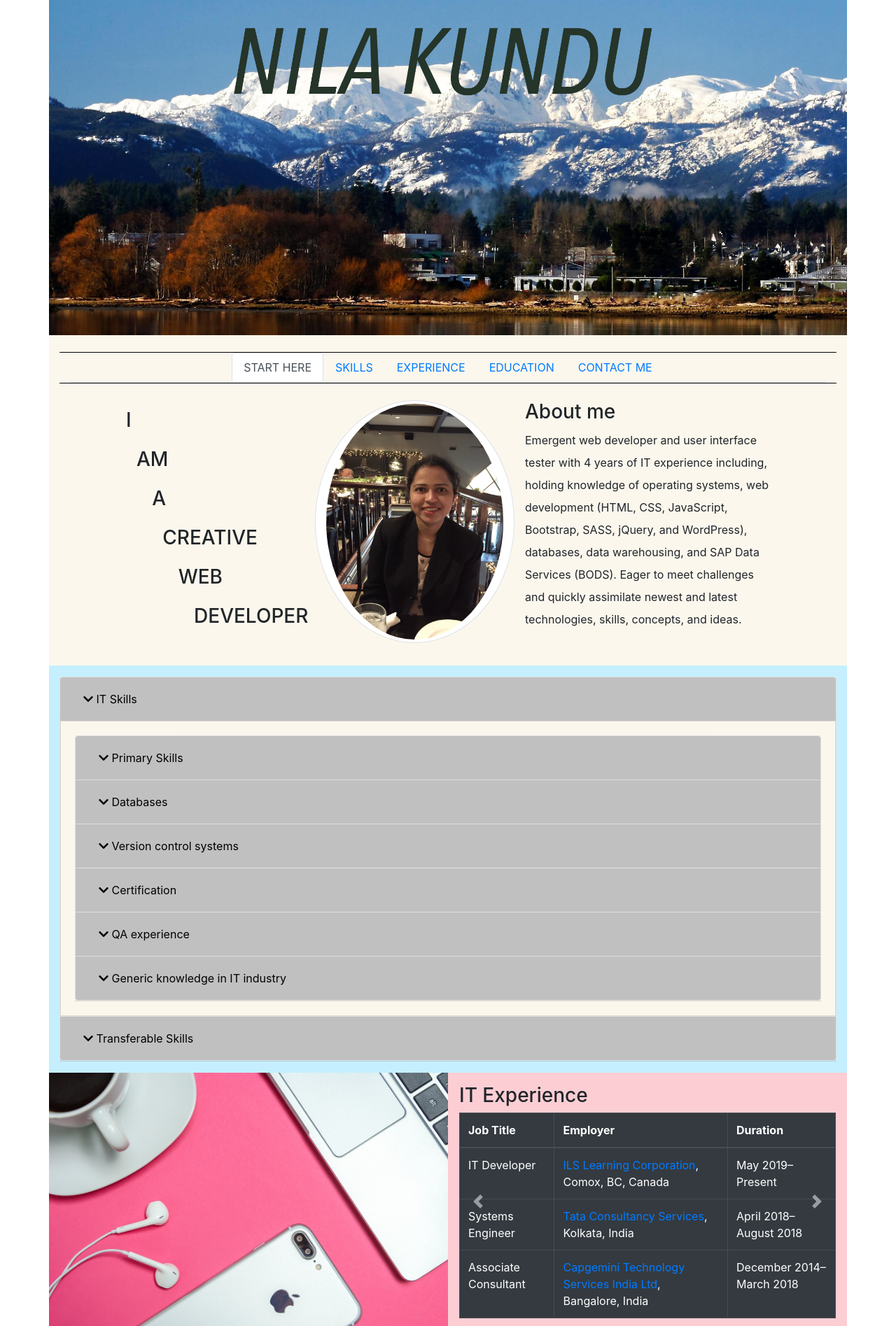
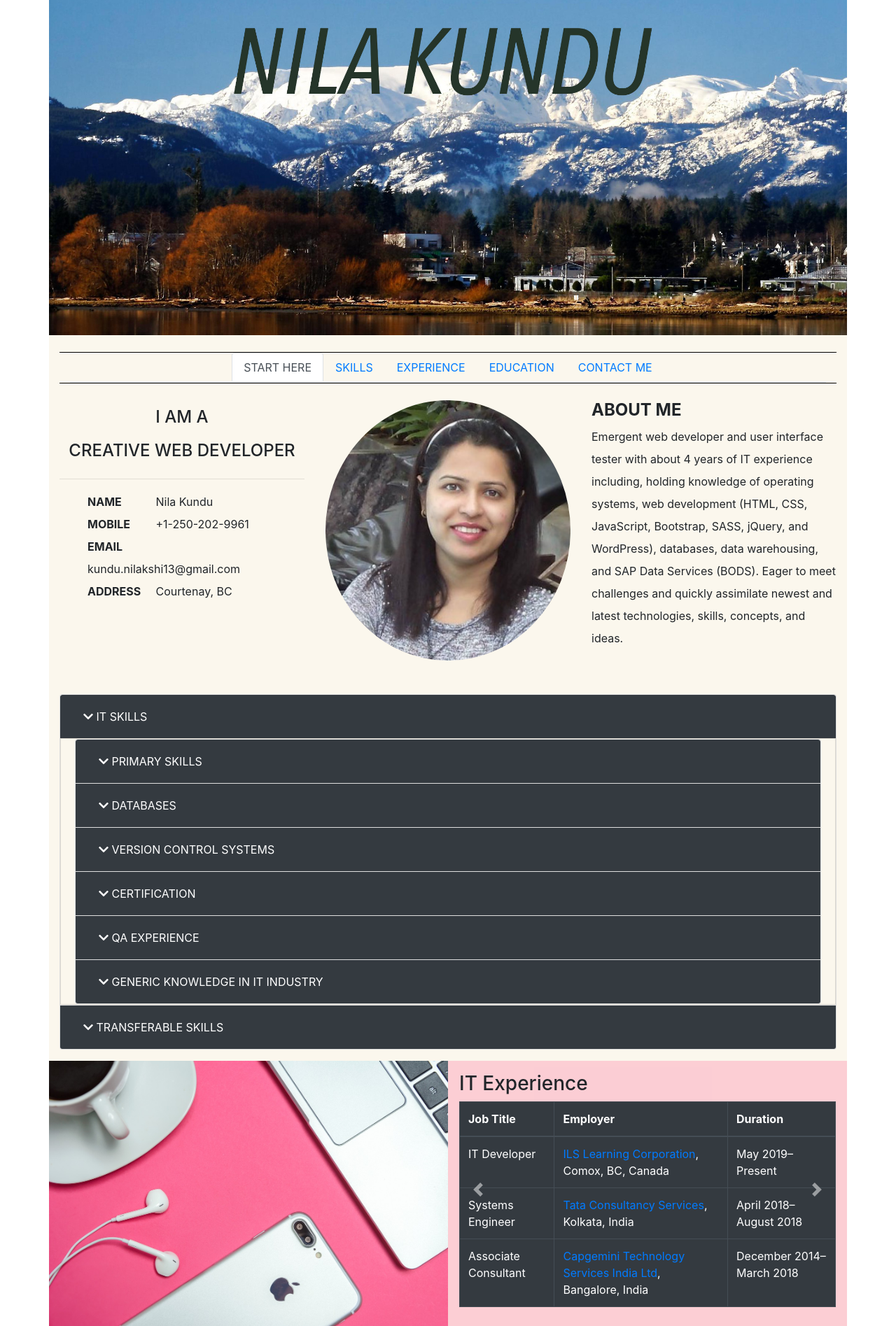
Before and after one commit to imgstudent/nilaGH.github.io, a PHP site: page / in a window 1280 px wide. Shown: the top 1895 px of the page at 70% size. Run offline with PHP 8.4, Linux system fonts and the light colour scheme; some libraries are stand-ins or nearby versions.

Commit message:
Saved changes - May 11, 2020

```diff
--- a/customStyles.css
+++ b/customStyles.css
@@ -31,7 +31,7 @@ body {
     border-bottom: 1px solid black;
 }
 
-.creative-developer > h3 {
+#summary > h4 {
     line-height: 2;
 }
 
@@ -43,30 +43,75 @@ body {
     padding-bottom: 2em;;
 }
 
+#address {
+    padding: 0;
+}
+
+#address li {
+    list-style-type: none;
+}
+
+.address-text li {
+    display: inline-block;
+    line-height: 2;
+}
+
+.address-text li:nth-child(1) {
+    text-transform: uppercase;
+    width: 30%;
+}
+
 #skills {
-    background-color: rgb(197,239,255);
+    /* background-color: rgb(197,239,255); */
     padding: 1em 0;;
 }
 
 .card-header .btn-link {
-    color: black;
+    color: rgb(255,255,255);
+    text-transform: uppercase;
 }
 
 .card-header {
-    background-color: #C0C0C0;
+    background-color: rgb(52,58,64);
 }
 
 .card-body {
+    padding-top: 0;
+    padding-bottom: 0;
     background-color: #fbf7ed;
     border: 1px solid rgba(0,0,0,.125);
+}
+
+#accordionSpecificSkills {
+    border-top: none;
+    border-bottom: none;
 }
 
 #accordionSpecificSkills .card-body {
     background-color: rgba(8,103,11, 0.2);
 }
 
-.accordion {
-    border-bottom: 1px solid rgba(0,0,0,.125);
+#collapseOne ul {
+    margin-bottom: 0;
+}
+
+#collapseOne li {
+    list-style-type: none;
+    display: inline-block;
+    vertical-align: middle;
+}
+
+#collapseOne li:nth-child(1) {
+    text-align: left;
+    width: 70%;
+}
+
+#collapseOne > .card-body {
+    padding-bottom: 1.2em;padding-top: 1.2em;
+}
+
+.progress {
+    height: 25px;
 }
 
 #employment > img,
@@ -94,5 +139,12 @@ body {
 }
 
 #contact {
+    background-image: url("images/keyboard-connect.jpg");
     padding: 1em 0;
 }
+
+#contactInformation > div,
+#contactForm > form {
+    padding: 1em;
+    background-color: #fbf7ed;
+}
--- a/index.html
+++ b/index.html
@@ -12,7 +12,7 @@
   <link rel="stylesheet" href="bootstrap/css/bootstrap.min.css">
   <!--Custom CSS-->
   <link rel="stylesheet" href="customStyles.css">
-  <title>Hello, world!</title>
+  <title>Nila Kundu :: Portfolio</title>
 </head>
 
 <body>
@@ -34,28 +34,50 @@
     </div>
 
     <div class="row" id="inteoduction">
-      <div class="col-md-1"></div>
-      <div class="col-md-3 creative-developer">
-        <h3>
-          I<br />
-          &nbsp;&nbsp;AM<br />
-          &nbsp;&nbsp;&nbsp;&nbsp;&nbsp;A<br />
-          &nbsp;&nbsp;&nbsp;&nbsp;&nbsp;&nbsp;&nbsp;CREATIVE<br />
-          &nbsp;&nbsp;&nbsp;&nbsp;&nbsp;&nbsp;&nbsp;&nbsp;&nbsp;&nbsp;WEB<br />
-          &nbsp;&nbsp;&nbsp;&nbsp;&nbsp;&nbsp;&nbsp;&nbsp;&nbsp;&nbsp;&nbsp;&nbsp;&nbsp;DEVELOPER
-        </h3>
+      <div class="col-sm-12 col-md-4" id="summary">
+        <h4 class="text-center" style="text-transform: uppercase;">
+          I am a<br />
+          creative web developer
+        </h4>
+        <hr>
+        <ul id="address">
+          <li>
+            <ul class="address-text">
+              <li><strong>Name</strong></li>
+              <li>Nila Kundu</li>
+            </ul>
+          </li>
+          <li>
+            <ul class="address-text">
+              <li><strong>Mobile</strong></li>
+              <li>+1-250-202-9961</li>
+            </ul>
+          </li>
+          <li>
+            <ul class="address-text">
+              <li><strong>Email</strong></li>
+              <li>kundu.nilakshi13@gmail.com</li>
+            </ul>
+          </li>
+          <li>
+            <ul class="address-text">
+              <li><strong>Address</strong></li>
+              <li>Courtenay, BC</li>
+            </ul>
+          </li>
+        </ul>
       </div>
-      <img src="images/profile-pic.jpg" alt="profile-pic" class="col-md-3 rounded-circle img-thumbnail responsive">
-      <div class="col-md-4 about-me">
-        <h3>About me</h3>
+      <img src="images/me.jpeg" alt="profile-pic" class="col-sm-12 col-md-4 rounded-circle responsive">
+      <div class="col-sm-12 col-md-4 about-me">
+        <h4 style="font-weight: bold; text-transform: uppercase;">About me</h4>
         <p>
-          Emergent web developer and user interface tester with 4 years of IT experience including, holding knowledge of
+          Emergent web developer and user interface tester with about 4 years of IT experience including, holding
+          knowledge of
           operating systems, web development (HTML, CSS, JavaScript, Bootstrap, SASS, jQuery, and WordPress), databases,
           data warehousing, and SAP Data Services (BODS). Eager to meet challenges and quickly assimilate newest and
           latest technologies, skills, concepts, and ideas.
         </p>
       </div>
-      <div class="col-md-1"></div>
     </div>
 
     <div class="row" id="skills">
@@ -88,18 +110,110 @@
                     <div id="collapseOne" class="collapse collapseInner" aria-labelledby="headingOne"
                       data-parent="#accordionSpecificSkills">
                       <div class="card-body">
+                        <div class="row">
+                          <div class="col-sm-12 col-md-6">
+                            <div class="progress">
+                              <div class="progress-bar progress-bar-striped" role="progressbar" style="width: 80%"
+                                aria-valuenow="80" aria-valuemin="0" aria-valuemax="100">
                                 <ul>
                                   <li>HTML</li>
+                                  <li>8/10</li>
+                                </ul>
+                              </div>
+                            </div>
+                            <br />
+                            <div class="progress">
+                              <div class="progress-bar progress-bar-striped" role="progressbar" style="width: 75%"
+                                aria-valuenow="80" aria-valuemin="0" aria-valuemax="100">
+                                <ul>
                                   <li>CSS</li>
+                                  <li>7.5/10</li>
+                                </ul>
+                              </div>
+                            </div>
+                            <br />
+                            <div class="progress">
+                              <div class="progress-bar progress-bar-striped" role="progressbar" style="width: 80%"
+                                aria-valuenow="80" aria-valuemin="0" aria-valuemax="100">
+                                <ul>
                                   <li>JavaScript</li>
+                                  <li>8/10</li>
+                                </ul>
+                              </div>
+                            </div>
+                            <br />
+                            <div class="progress">
+                              <div class="progress-bar progress-bar-striped" role="progressbar" style="width: 80%"
+                                aria-valuenow="80" aria-valuemin="0" aria-valuemax="100">
+                                <ul>
                                   <li>Bootstrap 4</li>
+                                  <li>8/10</li>
+                                </ul>
+                              </div>
+                            </div>
+                            <br />
+                            <div class="progress">
+                              <div class="progress-bar progress-bar-striped" role="progressbar" style="width: 80%"
+                                aria-valuenow="80" aria-valuemin="0" aria-valuemax="100">
+                                <ul>
                                   <li>SASS</li>
+                                  <li>8/10</li>
+                                </ul>
+                              </div>
+                            </div>
+                          </div>
+                          <div class="col-sm-12 col-md-6">
+                            <div class="progress">
+                              <div class="progress-bar progress-bar-striped" role="progressbar" style="width: 80%"
+                                aria-valuenow="80" aria-valuemin="0" aria-valuemax="100">
+                                <ul>
                                   <li>jQuery</li>
+                                  <li>8/10</li>
+                                </ul>
+                              </div>
+                            </div>
+                            <br />
+                            <div class="progress">
+                              <div class="progress-bar progress-bar-striped" role="progressbar" style="width: 80%"
+                                aria-valuenow="80" aria-valuemin="0" aria-valuemax="100">
+                                <ul>
                                   <li>WordPress</li>
+                                  <li>8/10</li>
+                                </ul>
+                              </div>
+                            </div>
+                            <br />
+                            <div class="progress">
+                              <div class="progress-bar progress-bar-striped" role="progressbar" style="width: 80%"
+                                aria-valuenow="80" aria-valuemin="0" aria-valuemax="100">
+                                <ul>
                                   <li>Responsive websites</li>
-                          <li>SQL (Structured Query Language)</li>
-                          <li>SAP BODS 4.2 (Business Object Data Services)</li>
+                                  <li>8/10</li>
                                 </ul>
+                              </div>
+                            </div>
+                            <br />
+                            <div class="progress">
+                              <div class="progress-bar progress-bar-striped" role="progressbar" style="width: 80%"
+                                aria-valuenow="80" aria-valuemin="0" aria-valuemax="100">
+                                <ul>
+                                  <li>SQL</li>
+                                  <li>8/10</li>
+                                </ul>
+                              </div>
+                            </div>
+                            <br />
+                            <div class="progress">
+                              <div class="progress-bar progress-bar-striped" role="progressbar" style="width: 80%"
+                                aria-valuenow="80" aria-valuemin="0" aria-valuemax="100">
+                                <ul>
+                                  <li>SAP BODS 4.2</li>
+                                  <li>8/10</li>
+                                </ul>
+                              </div>
+                            </div>
+                          </div>
+                        </div>
                       </div>
                     </div>
                   </div>
@@ -375,31 +489,58 @@
 
     <div class="row" id="contact">
       <div class="col-12">
-        <h4 class="text-center">Get in touch with me</h4>
+        <h4 class="text-center" style="color: rgb(255,255,255); font-weight: bold; text-transform: uppercase;">Get In
+          Touch With Me</h4>
+        <br />
         <div class="row">
-          <div class="col-md-6 col-sm-12 text-center">
+          <div class="col-md-6 col-sm-12 text-center" id="contactInformation">
             <div>
+              <div>
+                <i class="fas fa-envelope fa-2x"></i>
                 <h5>Contact by Email</h5>
                 <p><a href="mailto:kundu.nilakshi13@gmail.com">kundu.nilakshi13@gmail.com</a></p>
                 <hr>
               </div>
               <div>
+                <i class="fas fa-phone-alt fa-2x"></i>
                 <h5>Contact By Phone</h5>
                 <p><a href="tel:+1-250-202-9961">250-202-9961</a></p>
                 <hr>
               </div>
               <div>
-              <h5>Contact By Shype</h5>
+                <i class="fab fa-skype fa-3x"></i>
+                <h5>Contact By Skype</h5>
                 <p><a href="skype:+1-250-202-9961">250-202-9961</a></p>
                 <hr>
               </div>
               <div>
+                <i class="fas fa-house-user fa-2x"></i>
                 <h5>Looking For Address</h5>
-              <p>4635 MacIntyre Ave, <br/>Courtenay, BC, V9N 6R1</p>
+                <p>4635 MacIntyre Ave, <br />Courtenay, BC, V9N 6R1</p>
               </div>
             </div>
-          <div class="col-md-6 col-sm-12">
-            <p>part2</p>
+          </div>
+          <div class="col-md-6 col-sm-12 text-center" id="contactForm">
+            <form class="needs-validation" novalidate>
+              <div class="form-group">
+                <!-- <label for="name">Name</label> -->
+                <input type="text" class="form-control form-control-lg" id="name" placeholder="Name">
+              </div>
+              <div class="form-group">
+                <!-- <label for="email">Email Address</label> -->
+                <input type="email" class="form-control form-control-lg" id="email" placeholder="Email Address">
+              </div>
+              <div class="form-group">
+                <!-- <label for="phone">Phone Number</label> -->
+                <input type="nember" class="form-control form-control-lg" id="phone" placeholder="Phone Number">
+              </div>
+              <div class="mb-3">
+                <!-- <label for="message">Message</label> -->
+                <textarea class="form-control form-control-lg" id="message" placeholder="Message" cols="5"
+                  rows="5"></textarea>
+              </div>
+              <button type="submit" class="btn btn-primary">Send</button>
+            </form>
           </div>
         </div>
       </div>
```
Also changed, not shown: images/11F27DE2-EA97-4A34-AC87-08C0B4A65241_1_105_c.jpeg (added), images/keyboard-connect.jpg (added), images/me.jpeg (added). Lines whose indentation alone changed are shown as unchanged.
